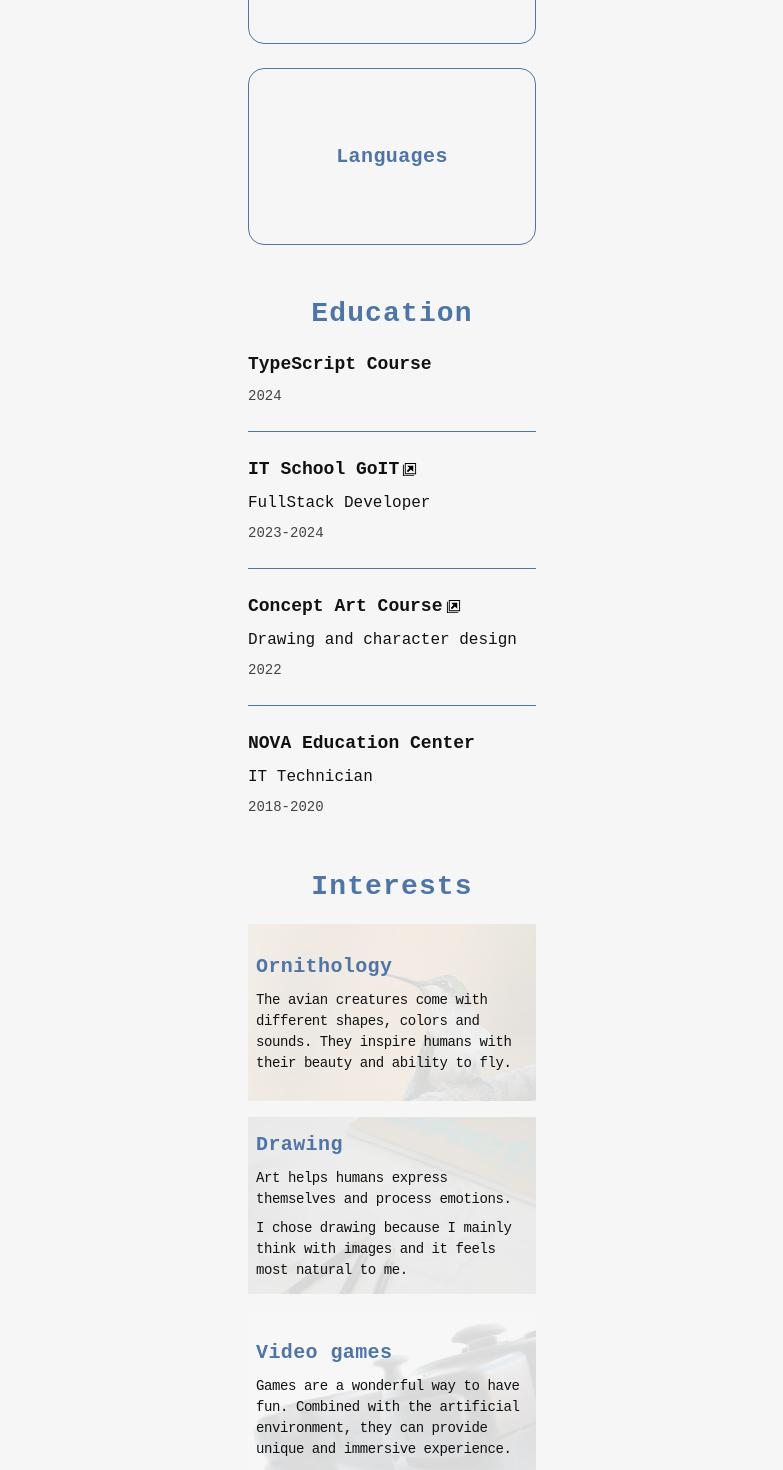
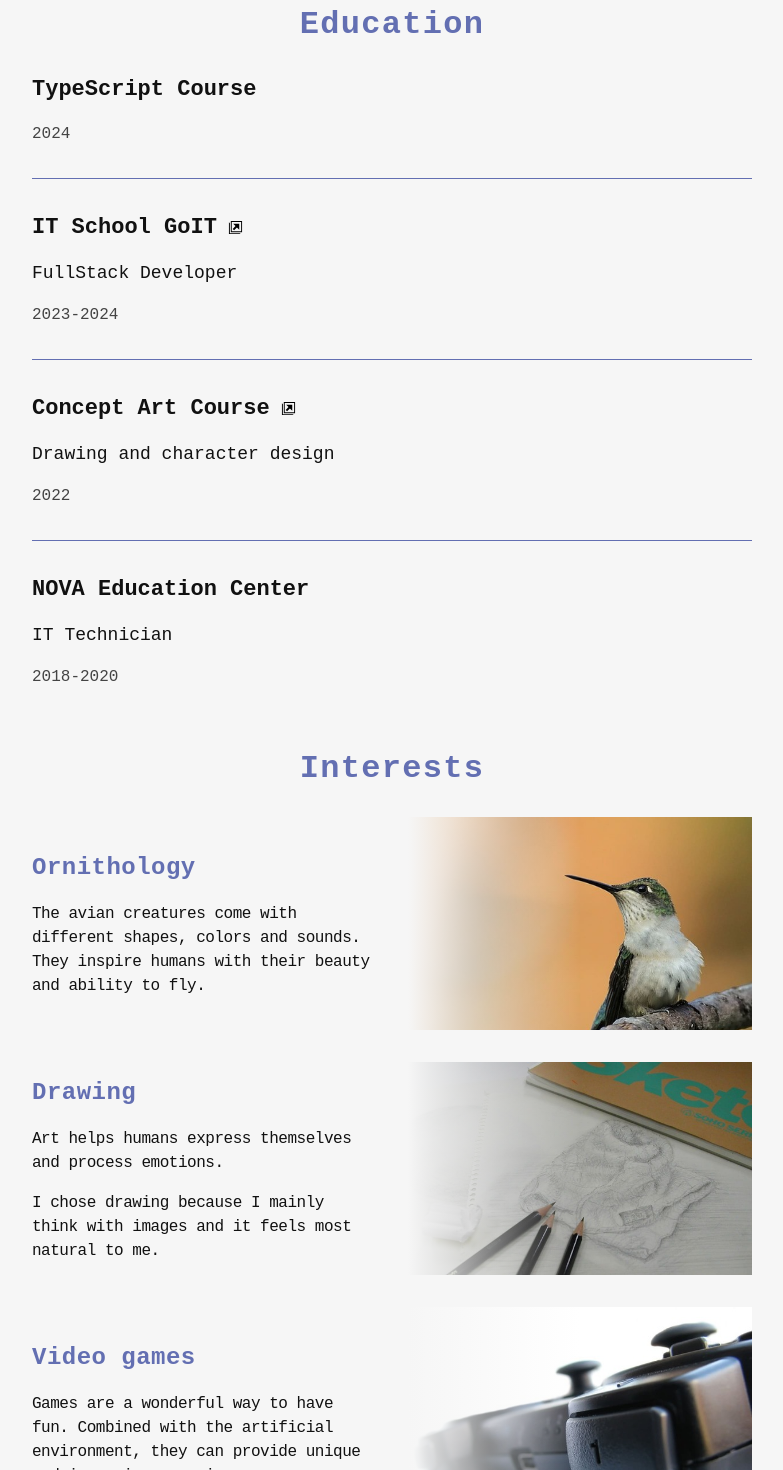
Before and after one commit to Perslay/portfolio, a React (Vite) app: page /portfolio/about in a window 1280 px wide. Shown: the part 800-2270 px from the top of the page, without its empty margins (248-1031 px from the left). Built offline with nearby package versions, Linux system fonts and the light colour scheme.

Commit message:
More medium screen size styles
Styles for 768px wide screens and up on pages About and Projects. Additional small corrections.

```diff
--- a/src/components/Navigation/Navigation.tsx
+++ b/src/components/Navigation/Navigation.tsx
@@ -77,7 +77,7 @@ export const Navigation = ({
           className={css.closeButton}
           aria-expanded={isNavOpen}
           aria-controls="nav-div"
-          aria-labelledby="close"
+          aria-label="Close navigation."
           onClick={toggleNav}
         >
           <svg className={css.closeIcon} width="30" height="30">
--- a/src/index.css
+++ b/src/index.css
@@ -11,8 +11,8 @@
   --color-light: #f6f6f6e0;
   --color-white: #f6f6f6;
   --color-transparent: #0000;
-  --color-blue: #4f75a7;
-  --color-darkblue: #2f5587;
+  --color-blue: #636fb2;
+  --color-darkblue: #4d568a;
 }
 
 body {
--- a/src/pages/About/About.module.css
+++ b/src/pages/About/About.module.css
@@ -116,7 +116,7 @@
 .certificateLink {
   align-items: center;
   display: inline-flex;
-  gap: 0.2rem;
+  gap: 0.5em;
   position: relative;
   transition: color 300ms ease;
 }
@@ -158,7 +158,7 @@
 .interestsList {
   display: flex;
   flex-direction: column;
-  gap: 1rem;
+  gap: 1.5rem;
 }
 
 .interestsItem {
@@ -216,3 +216,101 @@
   font-size: 14px;
   letter-spacing: -0.03em;
 }
+
+@media screen and (min-width: 768px) {
+  .about {
+    padding: 1.5rem;
+    width: 768px;
+  }
+
+  .firstHeading {
+    font-size: 3.5em;
+    margin-bottom: 1.5rem;
+  }
+
+  .section {
+    margin-bottom: 3.5rem;
+  }
+
+  .secondHeading {
+    font-size: 2em;
+    margin-bottom: 1.5rem;
+  }
+
+  .skillsList {
+    flex-direction: row;
+    flex-wrap: wrap;
+    gap: 2rem;
+    justify-content: center;
+  }
+
+  .skillsBox {
+    height: 203px;
+    padding: 1rem;
+    width: 328px;
+  }
+
+  .thirdHeading {
+    font-size: 1.5em;
+  }
+
+  .boxList {
+    font-size: 16px;
+  }
+
+  .educationList {
+    flex-direction: column;
+    gap: 2rem;
+  }
+
+  .educationItem {
+    padding-bottom: 2rem;
+  }
+
+  .educationItemContent {
+    flex-direction: column;
+    gap: 1rem;
+  }
+
+  .schoolName {
+    font-size: 22px;
+  }
+
+  .schoolInfo {
+    font-size: 18px;
+  }
+
+  .schoolDate {
+    font-size: 16px;
+  }
+
+  .interestsList {
+    gap: 2rem;
+  }
+
+  .interestsItem {
+    height: 213px;
+    width: 344px;
+    transform: translateX(376px);
+  }
+
+  .bgLight {
+    background: var(--color-transparent);
+    background: linear-gradient(
+      90deg,
+      var(--color-white) 0,
+      var(--color-transparent) 50%
+    );
+  }
+
+  .interestBox {
+    gap: 1rem;
+    left: -376px;
+    padding: 0;
+    width: 344px;
+  }
+
+  .interestText {
+    font-size: 16px;
+  }
+}
--- a/src/pages/About/About.tsx
+++ b/src/pages/About/About.tsx
@@ -163,7 +163,7 @@ const About = () => {
                   <span className={css.underline}></span>
                 </a>
               </li>
-              <li>FullStack Developer</li>
+              <li className={css.schoolInfo}>FullStack Developer</li>
               <li className={css.schoolDate}>2023-2024</li>
             </ul>
           </li>
@@ -183,14 +183,14 @@ const About = () => {
                   <span className={css.underline}></span>
                 </a>
               </li>
-              <li>Drawing and character design</li>
+              <li className={css.schoolInfo}>Drawing and character design</li>
               <li className={css.schoolDate}>2022</li>
             </ul>
           </li>
           <li className={css.educationItem}>
             <ul className={css.educationItemContent}>
               <li className={css.schoolName}>NOVA Education Center</li>
-              <li>IT Technician</li>
+              <li className={css.schoolInfo}>IT Technician</li>
               <li className={css.schoolDate}>2018-2020</li>
             </ul>
           </li>
--- a/src/pages/Home/Home.tsx
+++ b/src/pages/Home/Home.tsx
@@ -21,10 +21,15 @@ const Home = () => {
         <h3 className={css.thirdHeading}>Curriculum Vitae</h3>
         <p>
           Are you an employer looking for a Frontend or Fullstack Developer? You
-          can click the button below to see my CV.
+          can click one of the buttons below to see or download my CV.
         </p>
         <div className={css.cvLinks}>
-          <a className={css.cvLink} href="./portfolio/natalia_fedyk_cv.pdf">
+          <a
+            className={css.cvLink}
+            href="./portfolio/natalia_fedyk_cv.pdf"
+            target="_blank"
+            rel="noopener noreferrer"
+          >
             See
           </a>
           <a
--- a/src/pages/Projects/Projects.module.css
+++ b/src/pages/Projects/Projects.module.css
@@ -1,4 +1,4 @@
-.mainProjects {
+.projects {
   margin: 0 auto;
   padding: 1rem;
   width: 320px;
@@ -42,13 +42,12 @@
   display: flex;
   flex-direction: column;
   gap: 2rem;
-  margin-bottom: 2rem;
 }
 
 .projectLink {
   align-items: center;
   display: inline-flex;
-  gap: 0.5rem;
+  gap: 0.5em;
   margin-bottom: 1rem;
   position: relative;
   transition: color 300ms ease;
@@ -118,7 +117,7 @@
 .projectSource {
   align-items: center;
   display: inline-flex;
-  gap: 0.2rem;
+  gap: 0.5em;
   outline: none;
   transition: color 300ms ease;
 }
@@ -150,7 +149,7 @@
 .websiteSource {
   align-items: center;
   display: inline-flex;
-  gap: 0.2rem;
+  gap: 0.5em;
   margin-left: 0.5rem;
   letter-spacing: 0.15em;
   position: relative;
@@ -196,7 +195,7 @@
   background: var(--color-white);
   background: linear-gradient(
     90deg,
-    var(--color-white) 50%,
+    var(--color-white) 60%,
     var(--color-transparent) 100%
   );
   height: 100%;
@@ -211,3 +210,93 @@
   padding: 0.5rem 0.5rem 0.5rem 0;
   width: 75%;
 }
+
+.emphasis {
+  color: #d4b500;
+  font-weight: bold;
+}
+
+@media screen and (min-width: 768px) {
+  .projects {
+    padding: 1.5rem;
+    width: 768px;
+  }
+
+  .heading {
+    margin-bottom: 1.5rem;
+  }
+
+  .firstHeading {
+    font-size: 3.5em;
+  }
+
+  .section {
+    margin-bottom: 3.5rem;
+  }
+
+  .secondHeading {
+    font-size: 2em;
+  }
+
+  .groupProjectsText {
+    font-size: 16px;
+    margin-bottom: 2.5rem;
+  }
+
+  .projectsList {
+    gap: 2.5rem;
+  }
+
+  .projectLink {
+    margin-bottom: 1.5rem;
+  }
+
+  .projectLink:hover,
+  .projectLink:focus {
+    color: var(--color-blue);
+    outline: none;
+  }
+
+  .thirdHeading {
+    font-size: 1.5em;
+  }
+
+  .projectDetails {
+    gap: 1rem;
+  }
+
+  /* .sourceCodeList {
+    gap: 1rem;
+  } */
+
+  .funFactImg {
+    background-image: url("/portfolio/images/snail.jpg");
+    background-size: cover;
+    height: 100%;
+    position: absolute;
+    transform: translateX(368px);
+    width: 352px;
+    z-index: -1;
+  }
+
+  .funFactBg {
+    background: var(--color-white);
+    background: linear-gradient(
+      90deg,
+      var(--color-white) 0,
+      var(--color-transparent) 50%
+    );
+    height: 100%;
+    position: absolute;
+    transform: translateX(368px);
+    width: 352px;
+    z-index: -1;
+  }
+
+  .funFact {
+    font-size: 16px;
+    line-height: 1.6;
+    padding: 0;
+    width: 352px;
+  }
+}
--- a/src/pages/Projects/Projects.tsx
+++ b/src/pages/Projects/Projects.tsx
@@ -2,7 +2,7 @@ import css from "./Projects.module.css";
 
 const Projects = () => {
   return (
-    <div className={css.mainProjects}>
+    <div className={css.projects}>
       <h1 className={css.firstHeading}>Projects</h1>
       <section className={css.section}>
         <h2 className={css.secondHeading}>Group Projects</h2>
@@ -163,9 +163,10 @@ const Projects = () => {
             <div className={css.funFactBg}></div>
             <p className={css.funFact}>
               Did you know that this website is created using the{" "}
-              <em>golden ratio</em>? It is very common in nature, even in human
-              proportions. The golden ratio is aesthetically pleasing and can be
-              found in many famous works of art.
+              <em className={css.emphasis}>golden ratio</em>? It is very common
+              in nature, even in human proportions. The golden ratio is
+              aesthetically pleasing and can be found in many famous works of
+              art.
             </p>
           </li>
         </ul>
```
